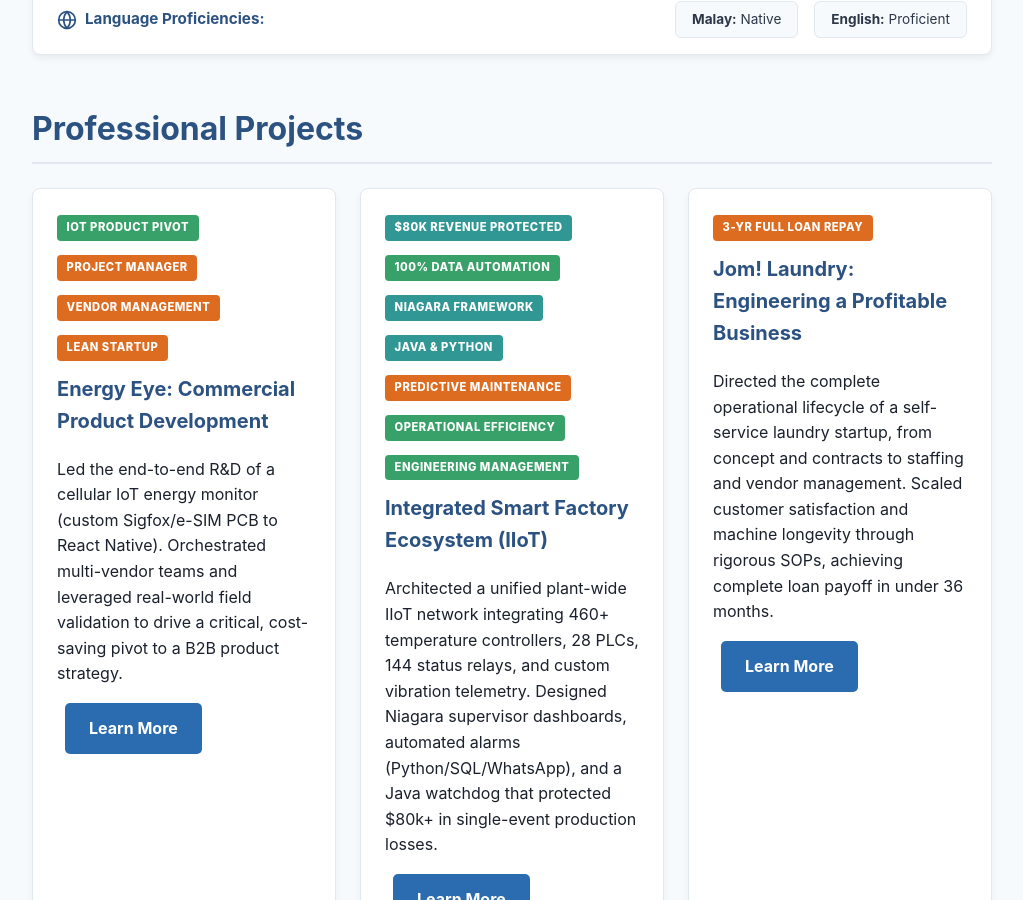
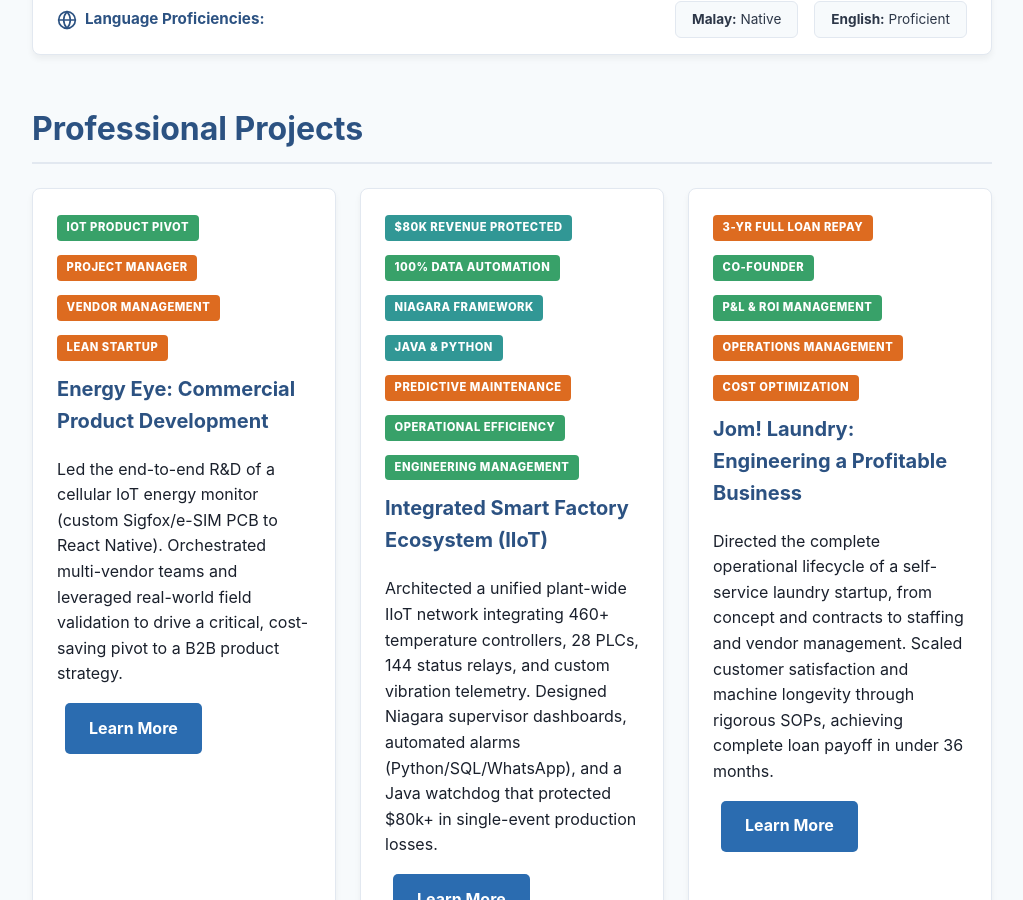
Before and after one commit to xion-xion/xion-xion.github.io, a Jekyll site: the page built from index.html, in a window 1280 px wide and 900 px high, scrolled down 2418 px. Shown: the whole window, without its empty margins (128-1151 px from the left). Built offline with Jekyll 4.4.1, drawn with Linux system fonts in a browser that asks for light colours.

Commit message:
Add co-founder, finance, operations, and cost tags to Jom! Laundry card

```diff
--- a/index.html
+++ b/index.html
@@ -240,6 +240,10 @@
         </div>
         <div class="project-card">
             <span class="metric-badge orange">3-Yr Full Loan Repay</span>
+            <span class="metric-badge green">Co-Founder</span>
+            <span class="metric-badge green">P&L & ROI Management</span>
+            <span class="metric-badge orange">Operations Management</span>
+            <span class="metric-badge orange">Cost Optimization</span>
             <h3>Jom! Laundry: Engineering a Profitable Business</h3>
             <p>Directed the complete operational lifecycle of a self-service laundry startup, from concept and contracts to staffing and vendor management. Scaled customer satisfaction and machine longevity through rigorous SOPs, achieving complete loan payoff in under 36 months.</p>
             <a href="projects/project-laundry.html" class="button">Learn More</a>
```
